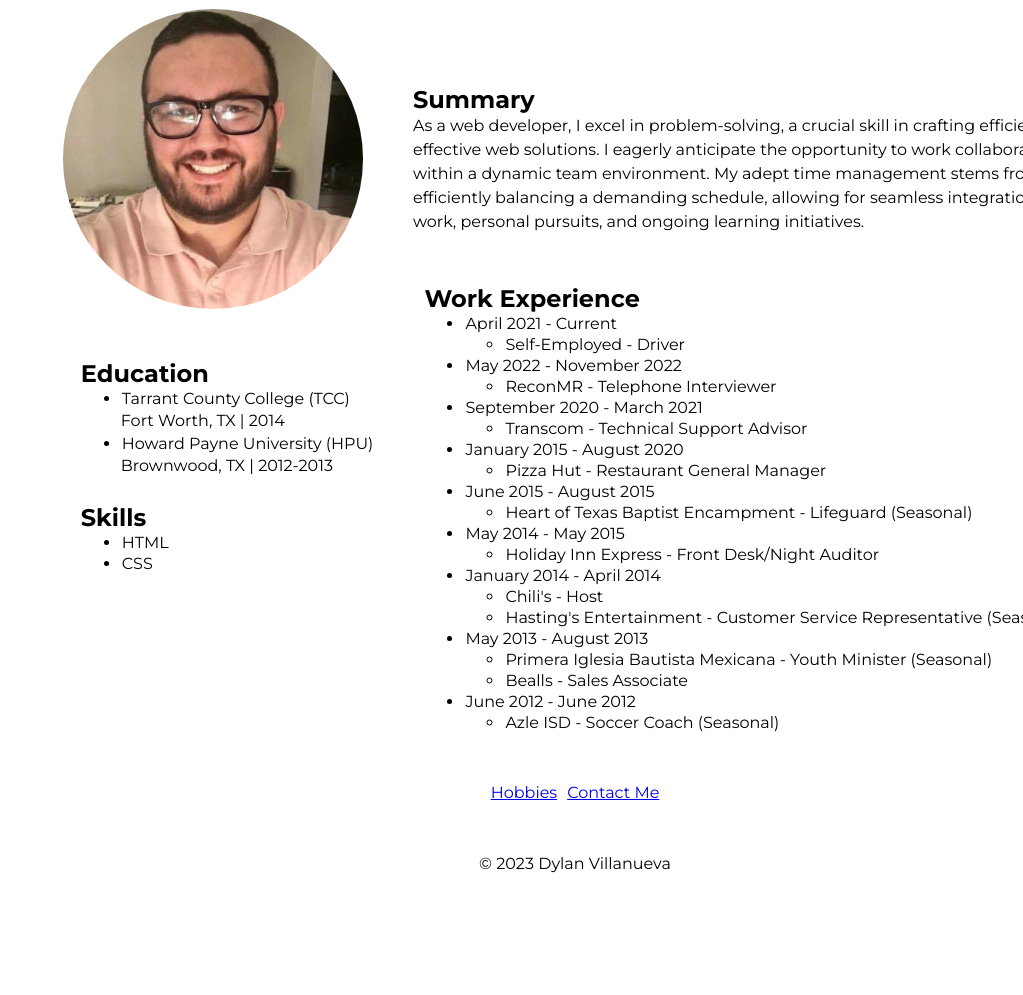
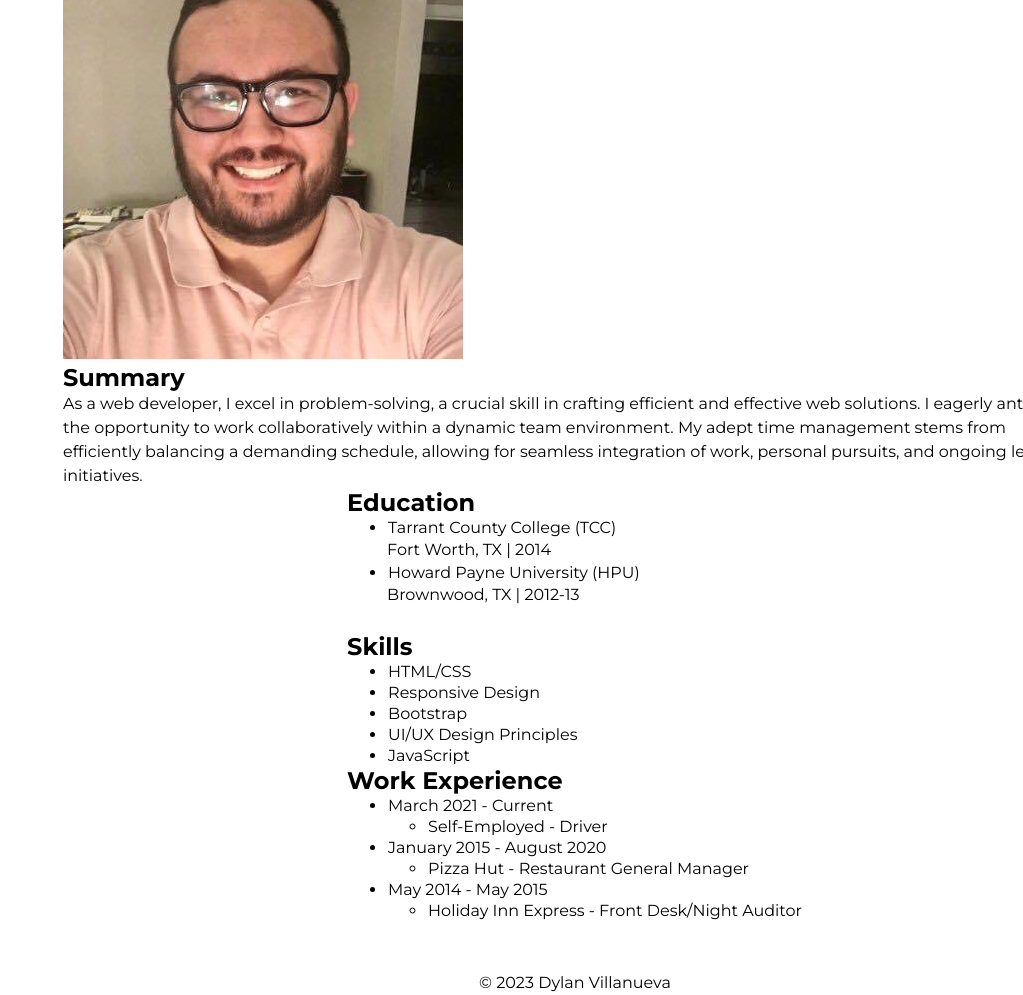
Before and after one commit to mupdlv/online-resume, a plain HTML site: page index.html in a window 1280 px wide. Shown: the part 98-1093 px from the top of the page, without its empty margins (257-1280 px from the left). Before the commit the page ends 974 px from the top, so only its background shows below. Drawn offline with Linux system fonts and the light colour scheme.

Commit message:
Update index.html

```diff
--- a/index.html
+++ b/index.html
@@ -13,17 +13,19 @@
     <link rel="stylesheet" href="./style.css" />
   </head>
   <body>
-    <div class="header">
+    <header id="header">
       <h1>Dylan Villanueva</h1>
-    </div>
+    </header>
 
-    <div class="summary">
-      <img
+    <section id="summary">
+      <div class="summary-left">
+        <img
         src="./assets/images/profile-photo.jpg"
         alt="profile photo"
-        height="300"
+        class="summary-image"
       />
-      <div class="summary-text">
+      </div>
+      <div class="summary-right">
         <h2>Summary</h2>
         <p>
           As a web developer, I excel in problem-solving, a crucial skill in
@@ -34,84 +36,55 @@
           personal pursuits, and ongoing learning initiatives.
         </p>
       </div>
-    </div>
+    </section>
 
-    <div class="about">
-      <div class="left">
+    <section id="about">
+      <div class="about-left">
         <div class="education">
           <h2>Education</h2>
           <ul>
-            <li>Tarrant County College (TCC)</li>
+            <li class="bold1">Tarrant County College (TCC)</li>
             <p>Fort Worth, TX | 2014</p>
-            <li>Howard Payne University (HPU)</li>
-            <p>Brownwood, TX | 2012-2013</p>
+            <li class="bold1">Howard Payne University (HPU)</li>
+            <p>Brownwood, TX | 2012-13</p>
           </ul>
         </div>
+      </div>
+
+      <div class="about-middle">
         <div class="skills">
           <h2>Skills</h2>
           <ul>
-            <li>HTML</li>
-            <li>CSS</li>
+            <li>HTML/CSS</li>
+            <li>Responsive Design</li>
+            <li>Bootstrap</li>
+            <li>UI/UX Design Principles</li>
+            <li>JavaScript</li>
           </ul>
         </div>
       </div>
-      <div class="right">
+
+      <div class="about-right">
         <h2>Work Experience</h2>
         <ul>
-          <li>April 2021 - Current</li>
+          <li>March 2021 - Current</li>
           <ul>
-            <li>Self-Employed - Driver</li>
-          </ul>
-          <li>May 2022 - November 2022</li>
-          <ul>
-            <li>ReconMR - Telephone Interviewer</li>
-          </ul>
-          <li>September 2020 - March 2021</li>
-          <ul>
-            <li>Transcom - Technical Support Advisor</li>
+            <li><span class="bold2">Self-Employed</span> - Driver</li>
           </ul>
           <li>January 2015 - August 2020</li>
           <ul>
-            <li>Pizza Hut - Restaurant General Manager</li>
-          </ul>
-          <li>June 2015 - August 2015</li>
-          <ul>
-            <li>Heart of Texas Baptist Encampment - Lifeguard (Seasonal)</li>
+            <li><span class="bold2">Pizza Hut</span> - Restaurant General Manager</li>
           </ul>
           <li>May 2014 - May 2015</li>
           <ul>
-            <li>Holiday Inn Express - Front Desk/Night Auditor</li>
-          </ul>
-          <li>January 2014 - April 2014</li>
-          <ul>
-            <li>Chili's - Host</li>
-            <li>
-              Hasting's Entertainment - Customer Service Representative
-              (Seasonal)
-            </li>
-          </ul>
-          <li>May 2013 - August 2013</li>
-          <ul>
-            <li>
-              Primera Iglesia Bautista Mexicana - Youth Minister (Seasonal)
-            </li>
-            <li>Bealls - Sales Associate</li>
-          </ul>
-          <li>June 2012 - June 2012</li>
-          <ul>
-            <li>Azle ISD - Soccer Coach (Seasonal)</li>
+            <li><span class="bold2">Holiday Inn Express</span> - Front Desk/Night Auditor</li>
           </ul>
         </ul>
       </div>
-    </div>
+    </section>
 
-    <div class="links">
-      <a href="./public/hobbies.html">Hobbies</a>
-      <a href="./public/contact.html">Contact Me</a>
-    </div>
-
-    <footer>
-      <p>© 2023 Dylan Villanueva</p>
+    <footer id="footer">
+      <p class="copyright-text">© 2023 Dylan Villanueva</p>
     </footer>
   </body>
 </html>
```
